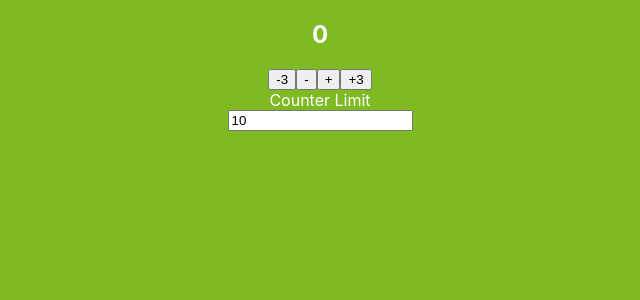
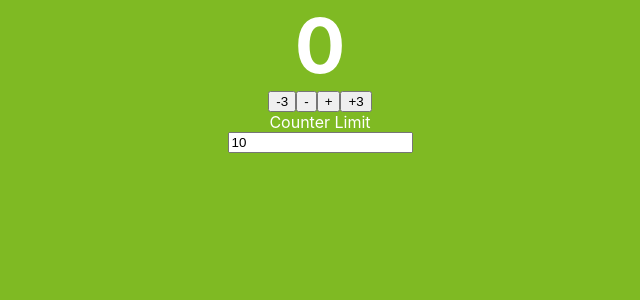
Before and after one commit to richpjames/counter, a React (Create React App) app: page / in a window 1280 px wide. Shown: the top 300 px of the page, without its empty margins (320-960 px from the left). Built offline with nearby package versions, Linux system fonts and the light colour scheme.

Commit message:
increase h1 and h2 size

```diff
--- a/src/index.css
+++ b/src/index.css
@@ -12,3 +12,14 @@ code {
   font-family: source-code-pro, Menlo, Monaco, Consolas, "Courier New",
     monospace;
 }
+h1,
+h2 {
+  margin: 0;
+  padding: 0;
+}
+h1 {
+  font-size: 100px;
+}
+h2 {
+  font-size: 75px;
+}
```
